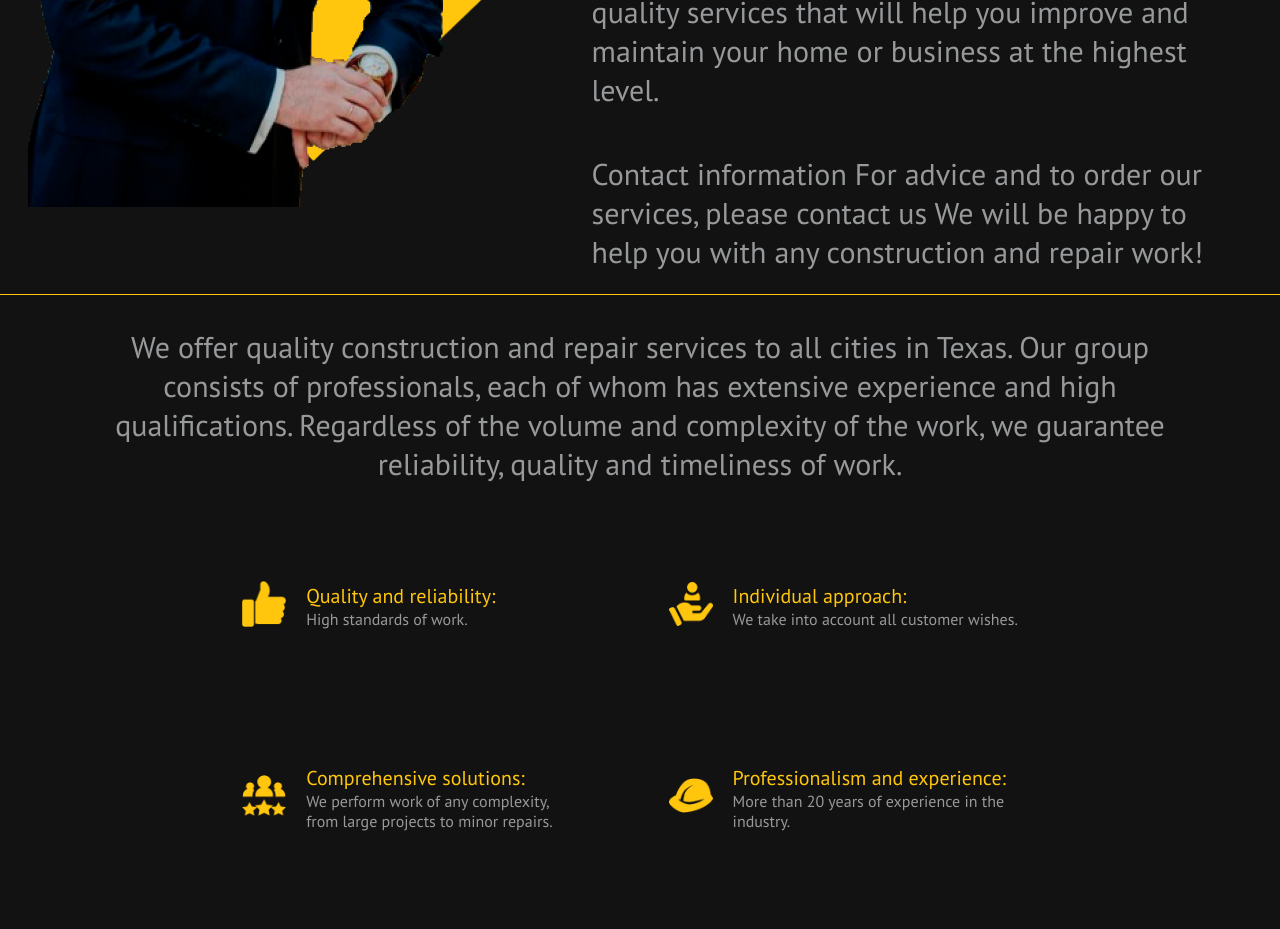
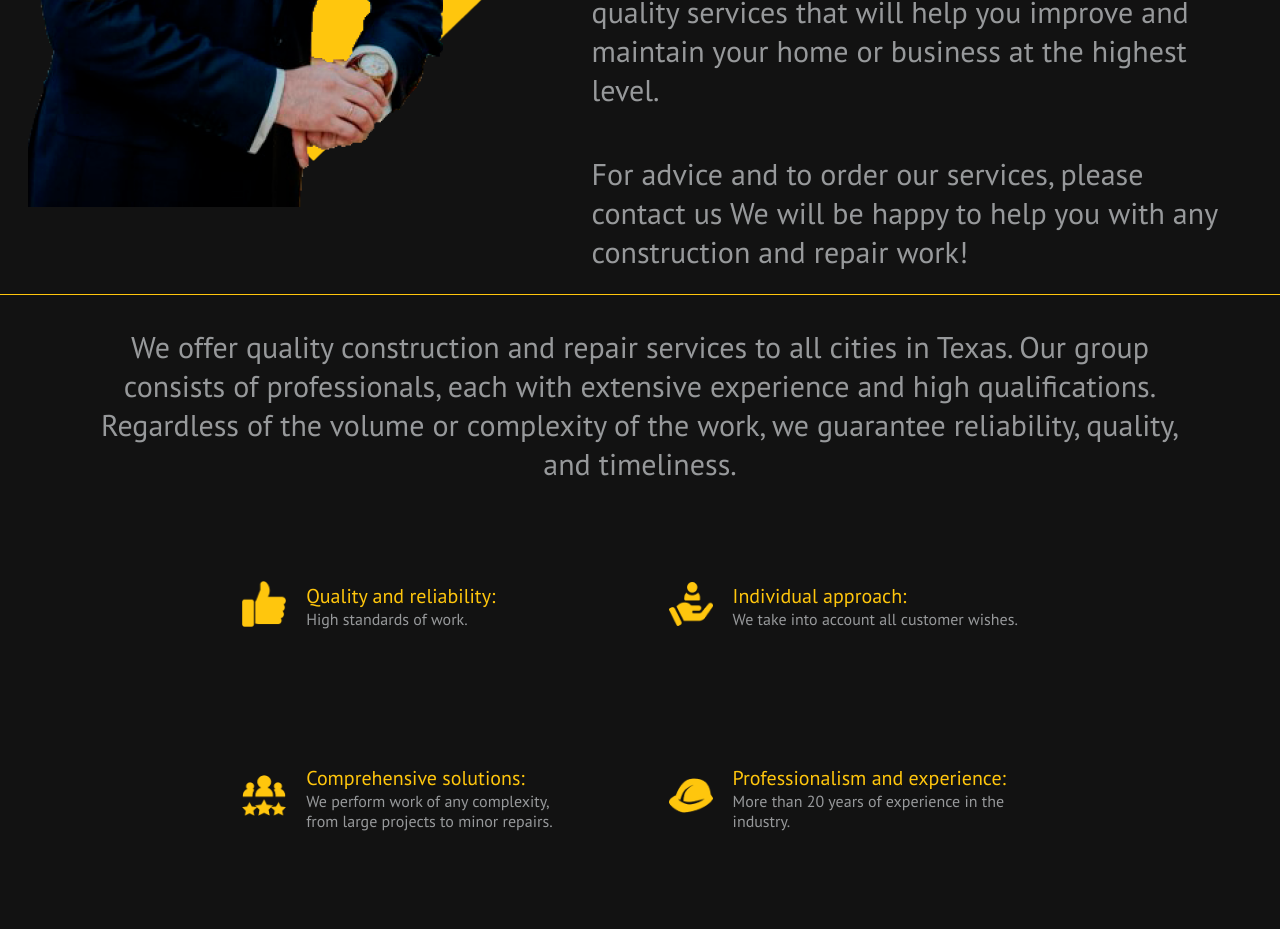
Before and after one commit to OlyaSDM/building-company, a React (Vite) app: page /about in a window 1280 px wide. Shown: the part 780-1709 px from the top of the page. Built offline with nearby package versions, Linux system fonts and the light colour scheme.

Commit message:
text corrections

```diff
--- a/src/components/aboutus/AboutUs.jsx
+++ b/src/components/aboutus/AboutUs.jsx
@@ -34,15 +34,15 @@ const AboutUs = () => {
             maintain your home or business at the highest level.
           </p>
           <p className = 'text'>
-            Contact information For advice and to order our services, please contact us We will be happy to help you with any construction and repair work!
+            For advice and to order our services, please contact us We will be happy to help you with any construction and repair work!
           </p>
         </div>
       </div>
       <div className = 'about-content-two'>
         <p className = 'text'>
           We offer quality construction and repair services to all cities in Texas.
-          Our group consists of professionals, each of whom has extensive experience and high qualifications.
-          Regardless of the volume and complexity of the work, we guarantee reliability, quality and timeliness of work.
+          Our group consists of professionals, each with extensive experience and high qualifications.
+          Regardless of the volume or complexity of the work, we guarantee reliability, quality, and timeliness.
         </p>
         <div className = 'icon-boxes'>
           <div className = 'icon-boxes-row1'>
```
